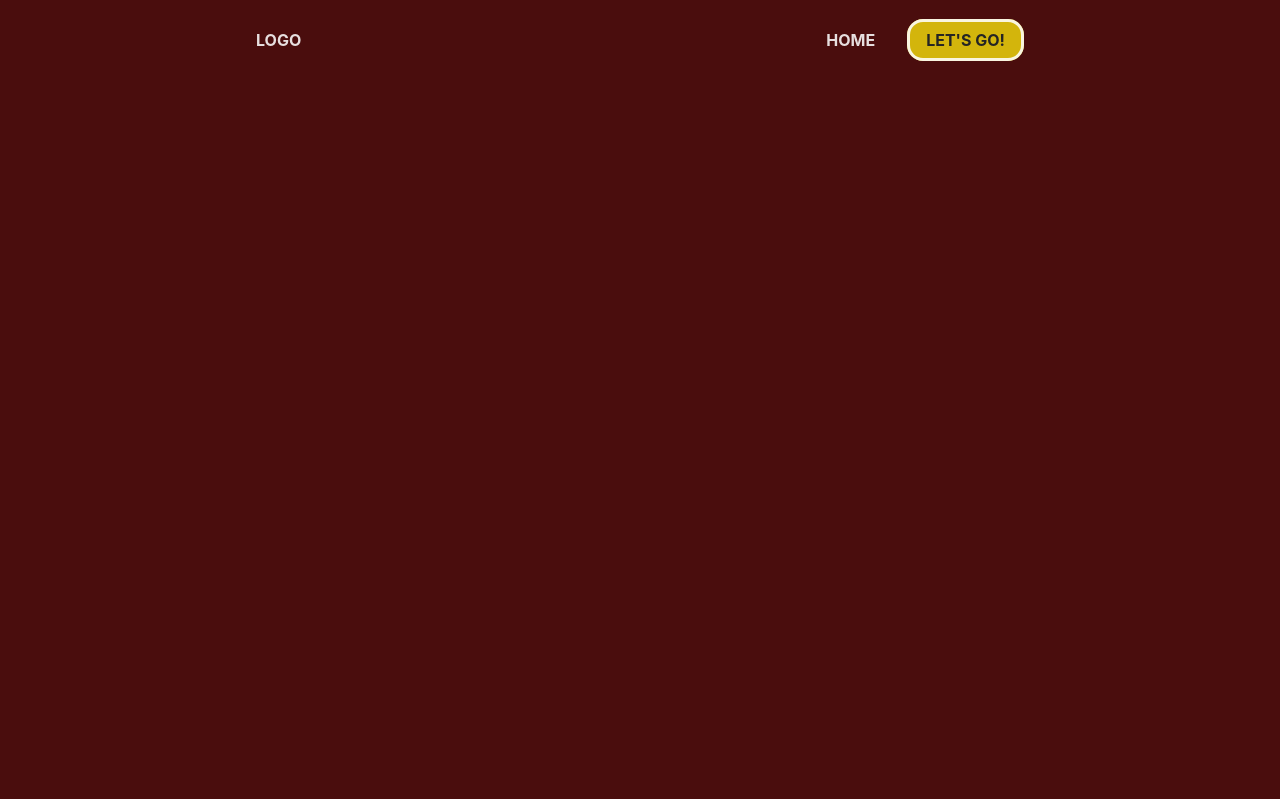
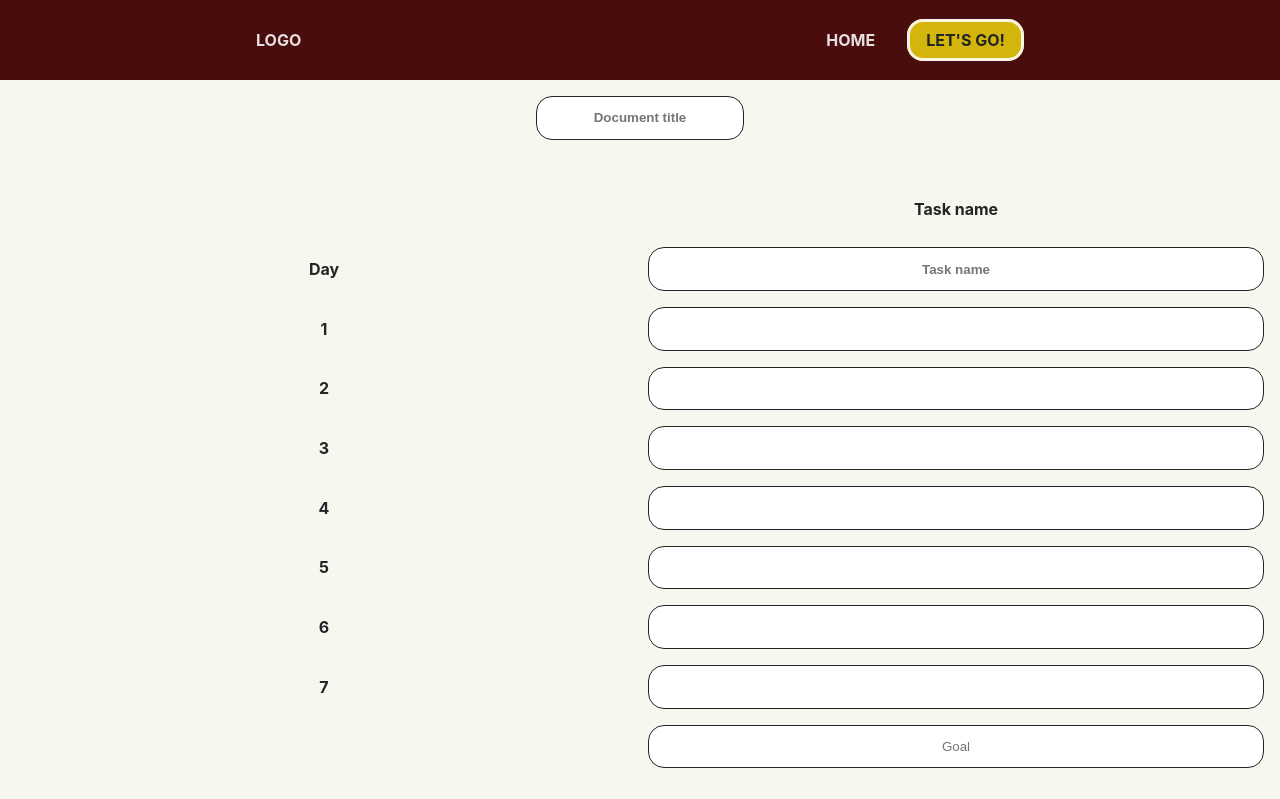
Before and after one commit to NNikiforuk/templateIT, a React (Vite) app: page /create in a window 1280 px wide. Shown: the top 799 px of the page. Built offline with nearby package versions, Linux system fonts and the light colour scheme.

Commit message:
Simple cresate subpage

```diff
--- a/src/components/button/Button.tsx
+++ b/src/components/button/Button.tsx
@@ -1,5 +1,3 @@
-import "./button.scss";
-
 type ButtonProps = {
 	text: string;
 	pulse?: boolean;
--- a/src/components/button/button.scss
+++ /dev/null
@@ -1,39 +0,0 @@
-@import "../../index.scss";
-
-.btn {
-    background-color: $neon;
-    color: $black;
-    font-weight: bold;
-    padding: 1em 2em;
-    border: 3px solid $black;
-    border-radius: 16px;
-    box-shadow: 0 0 0 rgba($neon, 0.8);
-    transition: .5s;
-
-    &-pulse {
-        animation: pulse 2s infinite;
-    }
-
-    &-border {
-        border: 3px solid $white;
-    }
-}
-
-.btn:hover {
-    background-color: $neon-secondary;
-}
-
-
-@keyframes pulse {
-    0% {
-        -webkit-box-shadow: 0 0 0 0 rgba($neon, 0.8);
-    }
-
-    70% {
-        -webkit-box-shadow: 0 0 0 20px rgba($neon, 0);
-    }
-
-    100% {
-        -webkit-box-shadow: 0 0 0 0 rgba($neon, 0);
-    }
-}
--- a/src/components/pages/Create.tsx
+++ b/src/components/pages/Create.tsx
@@ -1,16 +1,45 @@
+import { useState } from "react";
 import "./create.scss";
 
 const Create = () => {
+	const [formData, setFormData] = useState({
+		title: "",
+		taskName: "",
+		blank1: "",
+		blank2: "",
+		blank3: "",
+		blank4: "",
+		blank5: "",
+		blank6: "",
+		blank7: "",
+		goal: "",
+	});
+
+	const handleChange = (e: any) => {
+		setFormData({
+			...formData,
+			[e.target.name]: e.target.value,
+		});
+	};
+
+	const handlePrint = () => {
+		window.print();
+	};
+
 	return (
-		<div className="create">
-
-			{/* <main>
-				<div className="pdf">
-					<div className="pdf__titles">
-						<div className="title">Siła 2024</div>
-						<div className="date">25.08.2024</div>
-					</div>
+		<main className="create">
+			<form className="pdf">
+				<input
+					className="pdf__title"
+					type="text"
+					name="title"
+					value={formData.title}
+					onChange={(e: any) => handleChange(e)}
+					placeholder="Document title"
+				/>
 				<div className="pdf__form">
+					<div className="label">Task name</div>
+					<div className="qty qty0">Day</div>
 					<div className="qty qty1">1</div>
 					<div className="qty qty2">2</div>
 					<div className="qty qty3">3</div>
@@ -18,20 +47,76 @@ const Create = () => {
 					<div className="qty qty5">5</div>
 					<div className="qty qty6">6</div>
 					<div className="qty qty7">7</div>
-						<div className="title">Deadlifts</div>
-						<div className="blank1">X</div>
-						<div className="blank2">X</div>
-						<div className="blank3">X</div>
-						<div className="blank4">X</div>
-						<div className="blank5">X</div>
-						<div className="blank6">X</div>
-						<div className="blank7">X</div>
-						<div className="goal">20x3</div>
+					<input
+						className="task__name"
+						type="text"
+						name="taskName"
+						value={formData.taskName}
+						onChange={(e: any) => handleChange(e)}
+						placeholder="Task name"
+					/>
+					<input
+						className="blank1"
+						type="text"
+						name="blank1"
+						value={formData.blank1}
+						onChange={(e: any) => handleChange(e)}
+					/>
+					<input
+						className="blank2"
+						type="text"
+						name="blank2"
+						value={formData.blank2}
+						onChange={(e: any) => handleChange(e)}
+					/>
+					<input
+						className="blank3"
+						type="text"
+						name="blank3"
+						value={formData.blank3}
+						onChange={(e: any) => handleChange(e)}
+					/>
+					<input
+						className="blank4"
+						type="text"
+						name="blank4"
+						value={formData.blank4}
+						onChange={(e: any) => handleChange(e)}
+					/>
+					<input
+						className="blank5"
+						type="text"
+						name="blank5"
+						value={formData.blank5}
+						onChange={(e: any) => handleChange(e)}
+					/>
+					<input
+						className="blank6"
+						type="text"
+						name="blank6"
+						value={formData.blank6}
+						onChange={(e: any) => handleChange(e)}
+					/>
+					<input
+						className="blank7"
+						type="text"
+						name="blank7"
+						value={formData.blank7}
+						onChange={(e: any) => handleChange(e)}
+					/>
+					<input
+						className="goal"
+						type="text"
+						name="goal"
+						value={formData.goal}
+						onChange={(e: any) => handleChange(e)}
+						placeholder="Goal"
+					/>
 				</div>
 				<div className="add__row">+</div>
-				</div>
-			</main> */}
-		</div>
+			</form>
+			<button className="btn" onClick={handlePrint}>Generate PDF</button>
+		</main>
 	);
 };
 
--- a/src/components/pages/create.scss
+++ b/src/components/pages/create.scss
@@ -8,88 +8,105 @@
     .pdf {
         padding: 1em;
 
-        &__titles {
+        input {
+            padding: 1em;
+            border: .5px solid $black;
+            border-radius: 16px;
+            color: $black;
+            text-align: center;
+        }
+
+        &__title {
             font-weight: bold;
-            display: flex;
-            justify-content: space-between;
-            border-bottom: 3px solid $gray;
+            text-align: center;
         }
 
         &__form {
-            padding: 2em 0 .05em 0;
+            padding: 3em 0 .05em 0;
             display: grid;
-            grid-template-columns: repeat(9, 1fr);
-            grid-template-rows: repeat(3, 1fr);
-            grid-column-gap: 5px;
-            grid-row-gap: 5px;
+            grid-template-columns: 1fr 1fr;
+            grid-template-rows: repeat(10, 1fr);
+            grid-column-gap: 1em;
+            grid-row-gap: 1em;
 
-            .qty {
-                color: $gray;
+            .label {
+                grid-area: 1 / 2 / 2 / 2;
+            }
+
+            .task__name {
                 font-weight: bold;
+                grid-area: 2 / 2 / 2 / 2;
+            }
+
+            .qty, .label {
+                font-weight: bold;
+                display: flex;
+                align-items: center;
+                justify-content: center;
+            }
+
+            .qty0 {
+                grid-area: 2 / 1 / 2 / 2;
             }
 
             .qty1 {
-                grid-area: 1 / 2 / 2 / 3;
+                grid-area: 3 / 1 / 3 / 2;
             }
 
             .qty2 {
-                grid-area: 1 / 3 / 2 / 4;
+                grid-area: 4 / 1 / 4 / 2;
             }
 
             .qty3 {
-                grid-area: 1 / 4 / 2 / 5;
+                grid-area: 5 / 1 / 5 / 2;
             }
 
             .qty4 {
-                grid-area: 1 / 5 / 2 / 6;
+                grid-area: 6 / 1 / 6 / 2;
             }
 
             .qty5 {
-                grid-area: 1 / 6 / 2 / 7;
+                grid-area: 7 / 1 / 7 / 2;
             }
 
             .qty6 {
-                grid-area: 1 / 7 / 2 / 8;
+                grid-area: 8 / 1 / 8 / 2;
             }
 
             .qty7 {
-                grid-area: 1 / 8 / 2 / 9;
-            }
-
-            .title {
-                grid-area: 2 / 1 / 2 / 2;
+                grid-area: 9 / 1 / 9 / 2;
             }
 
             .blank1 {
-                grid-area: 2 / 2 / 2 / 3;
+                grid-area: 3 / 2 / 3 / 2;
             }
 
             .blank2 {
-                grid-area: 2 / 3 / 2 / 4;
+                grid-area: 4 / 2 / 4 / 2;
             }
 
             .blank3 {
-                grid-area: 2 / 4 / 2 / 5;
+                grid-area: 5 / 2 / 5 / 2;
             }
 
             .blank4 {
-                grid-area: 2 / 5 / 2 / 6;
+                grid-area: 6 / 2 / 6 / 2;
             }
 
             .blank5 {
-                grid-area: 2 / 6 / 2 / 7;
+                grid-area: 7 / 2 / 7 / 2;
             }
 
             .blank6 {
-                grid-area: 2 / 7 / 2 / 8;
+                grid-area: 8 / 2 / 8 / 2;
             }
 
             .blank7 {
-                grid-area: 2 / 8 / 2 / 9;
+                grid-area: 9 / 2 / 9 / 2;
             }
 
             .goal {
-                grid-area: 2 / 9 / 2 / 9;
+                grid-area: 10 / 2 / 10 / 2;
             }
         }
 
@@ -100,10 +117,16 @@
             display: flex;
             justify-content: center;
             align-items: center;
-            margin: 0 auto;
+            margin: 2em auto;
             border-radius: 50%;
-            border: 1px solid $black;
             font-weight: bold;
+            background-color: $black;
+            color: $white;
+            cursor: pointer;
         }
+
+    }
+    .btn {
+        margin-bottom: 3em;
     }
 }
--- a/src/index.scss
+++ b/src/index.scss
@@ -62,6 +62,44 @@ section {
   font-weight: bold;
 }
 
+.btn {
+  background-color: $neon;
+  color: $black;
+  font-weight: bold;
+  padding: 1em 2em;
+  border: 3px solid $black;
+  border-radius: 16px;
+  box-shadow: 0 0 0 rgba($neon, 0.8);
+  transition: .5s;
+
+  &-pulse {
+    animation: pulse 2s infinite;
+  }
+
+  &-border {
+    border: 3px solid $white;
+  }
+}
+
+.btn:hover {
+  background-color: $neon-secondary;
+}
+
+
+@keyframes pulse {
+  0% {
+    -webkit-box-shadow: 0 0 0 0 rgba($neon, 0.8);
+  }
+
+  70% {
+    -webkit-box-shadow: 0 0 0 20px rgba($neon, 0);
+  }
+
+  100% {
+    -webkit-box-shadow: 0 0 0 0 rgba($neon, 0);
+  }
+}
+
 @media screen and (min-width: 1200px) {
   section {
     width: 800px;
```
Lines whose indentation alone changed are shown as unchanged.
